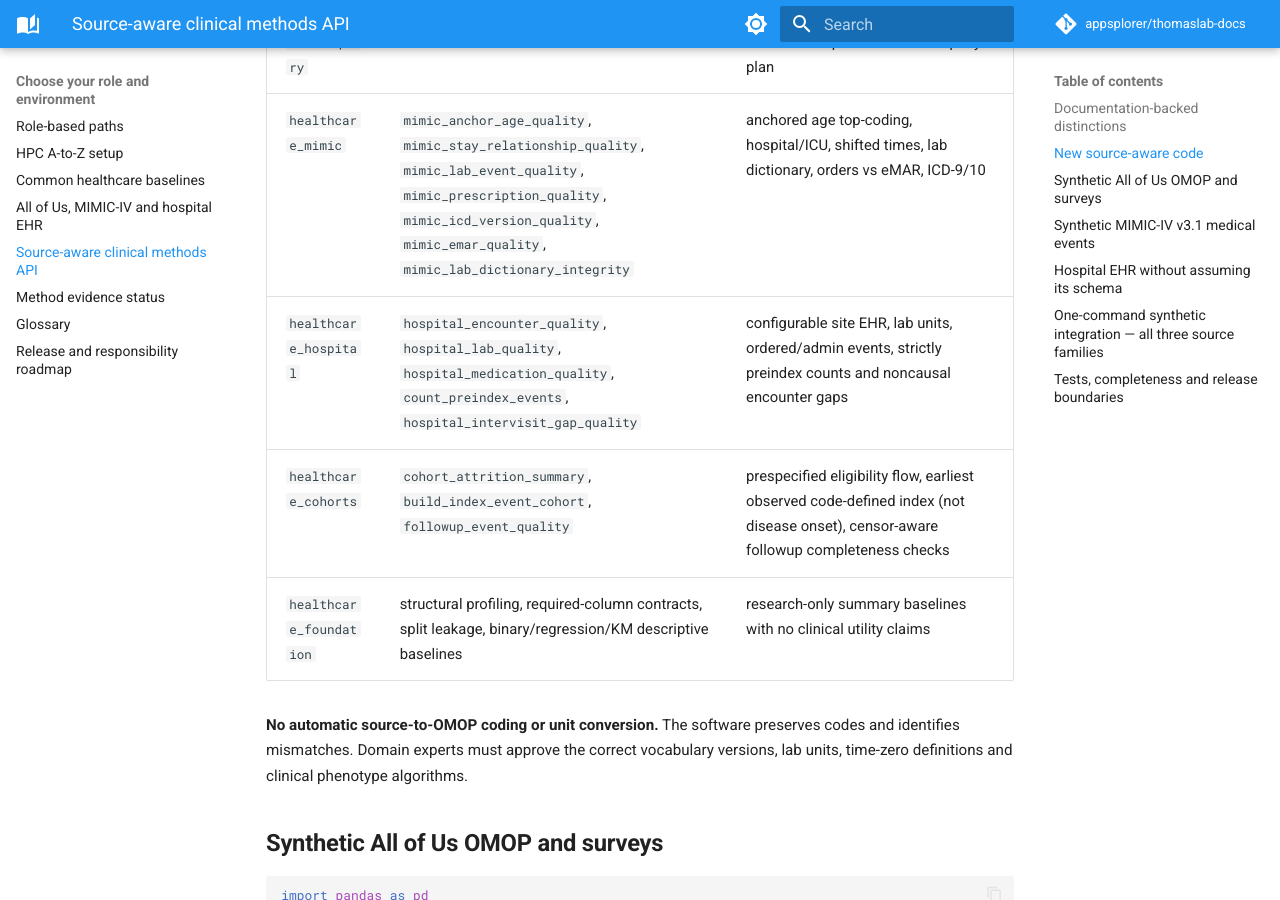
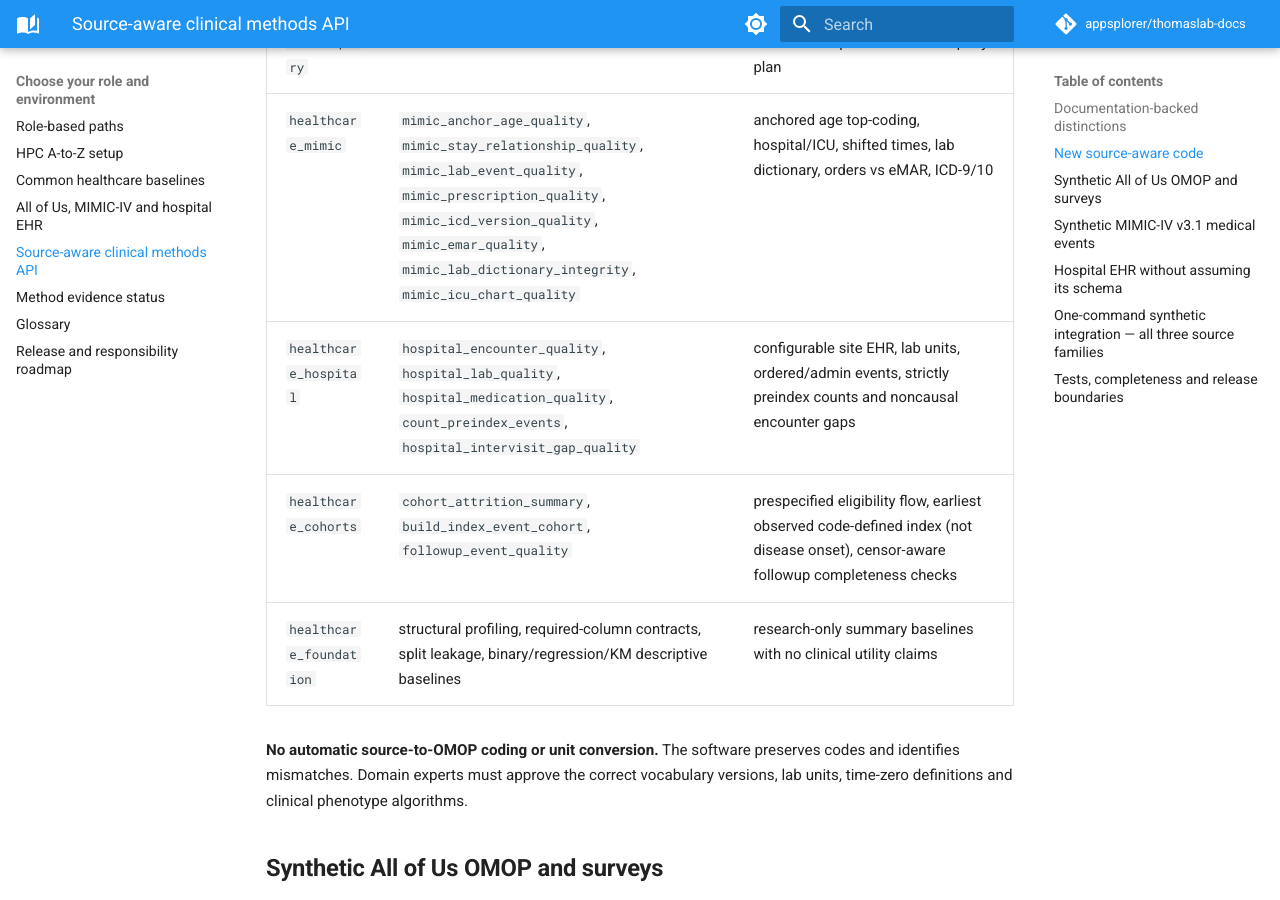
Before and after one commit to appsplorer/thomaslab-docs, an MkDocs documentation site: the page built from docs/guides/clinical-dataset-methods.md, in a window 1280 px wide and 900 px high, scrolled down 1382 px. Built offline with MkDocs 1.6.1 and Material for MkDocs 9.7.7, drawn with Linux system fonts in a browser that asks for light colours; comment, search, counter and statistics services are not loaded.

Commit message:
docs: add ICU chart and dictionary semantics API to MIMIC method catalogue

```diff
--- a/docs/guides/clinical-dataset-methods.md
+++ b/docs/guides/clinical-dataset-methods.md
@@ -43,7 +43,7 @@ An independent HPC test pass at the *new exact commit* is still required.
 | `healthcare_omop` | `omop_concept_integrity`, `omop_person_visit_integrity`, `omop_observation_period_integrity`, `omop_measurement_quality` | concept dictionary coverage, patient/visit linkage, period chronology, numeric/units quality |
 | `healthcare_aou_domains` | `aou_survey_response_quality`, `aou_wearable_daily_quality`, `aou_omics_provenance_quality` | PPI skip, Fitbit/day quality and controlled-tier omics metadata (no variant calling) |
 | `healthcare_aou_query` | `plan_aou_omop_domain_query` | **non-executing** parameterized Workbench-specific OMOP v9 query plan |
-| `healthcare_mimic` | `mimic_anchor_age_quality`, `mimic_stay_relationship_quality`, `mimic_lab_event_quality`, `mimic_prescription_quality`, `mimic_icd_version_quality`, `mimic_emar_quality`, `mimic_lab_dictionary_integrity` | anchored age top-coding, hospital/ICU, shifted times, lab dictionary, orders vs eMAR, ICD-9/10 |
+| `healthcare_mimic` | `mimic_anchor_age_quality`, `mimic_stay_relationship_quality`, `mimic_lab_event_quality`, `mimic_prescription_quality`, `mimic_icd_version_quality`, `mimic_emar_quality`, `mimic_lab_dictionary_integrity`, `mimic_icu_chart_quality` | anchored age top-coding, hospital/ICU, shifted times, lab dictionary, orders vs eMAR, ICD-9/10 |
 | `healthcare_hospital` | `hospital_encounter_quality`, `hospital_lab_quality`, `hospital_medication_quality`, `count_preindex_events`, `hospital_intervisit_gap_quality` | configurable site EHR, lab units, ordered/admin events, strictly preindex counts and noncausal encounter gaps |
 | `healthcare_cohorts` | `cohort_attrition_summary`, `build_index_event_cohort`, `followup_event_quality` | prespecified eligibility flow, earliest observed code-defined index (not disease onset), censor-aware followup completeness checks |
 | `healthcare_foundation` | structural profiling, required-column contracts, split leakage, binary/regression/KM descriptive baselines | research-only summary baselines with no clinical utility claims |
```
